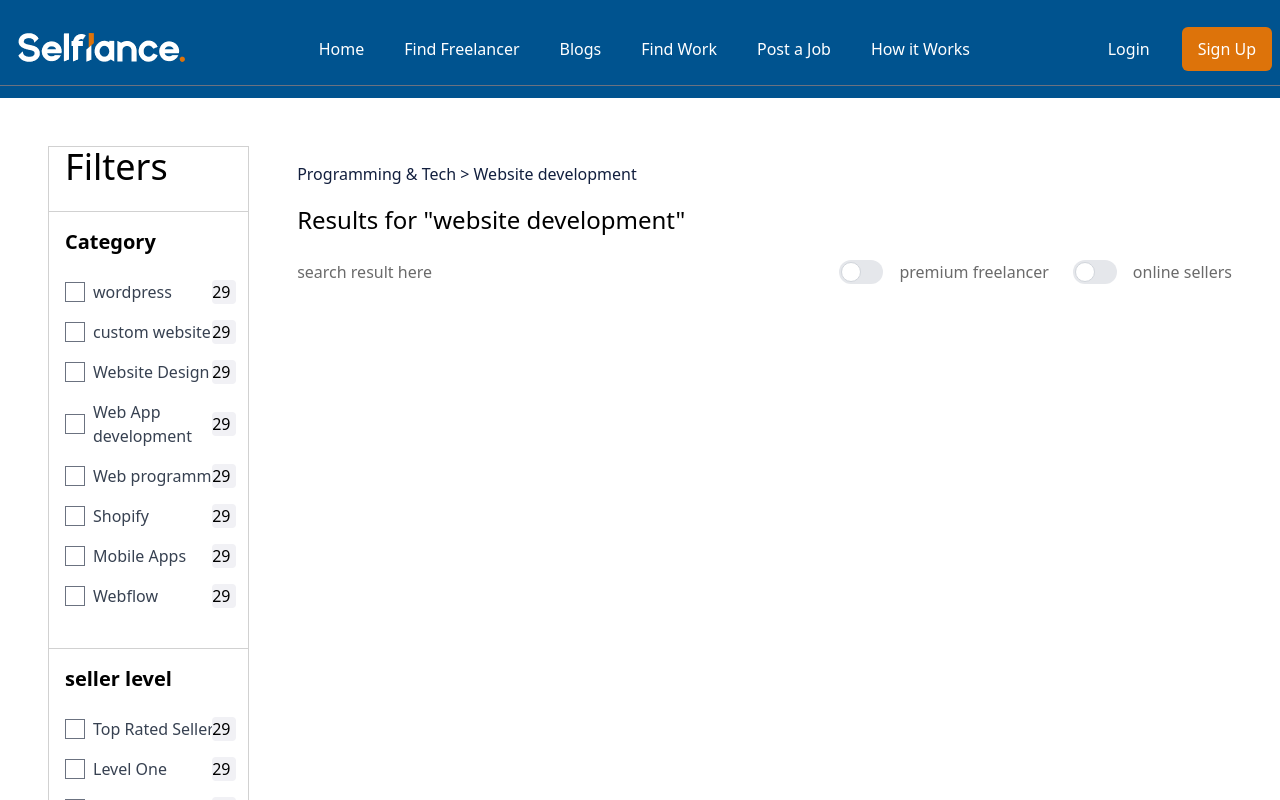
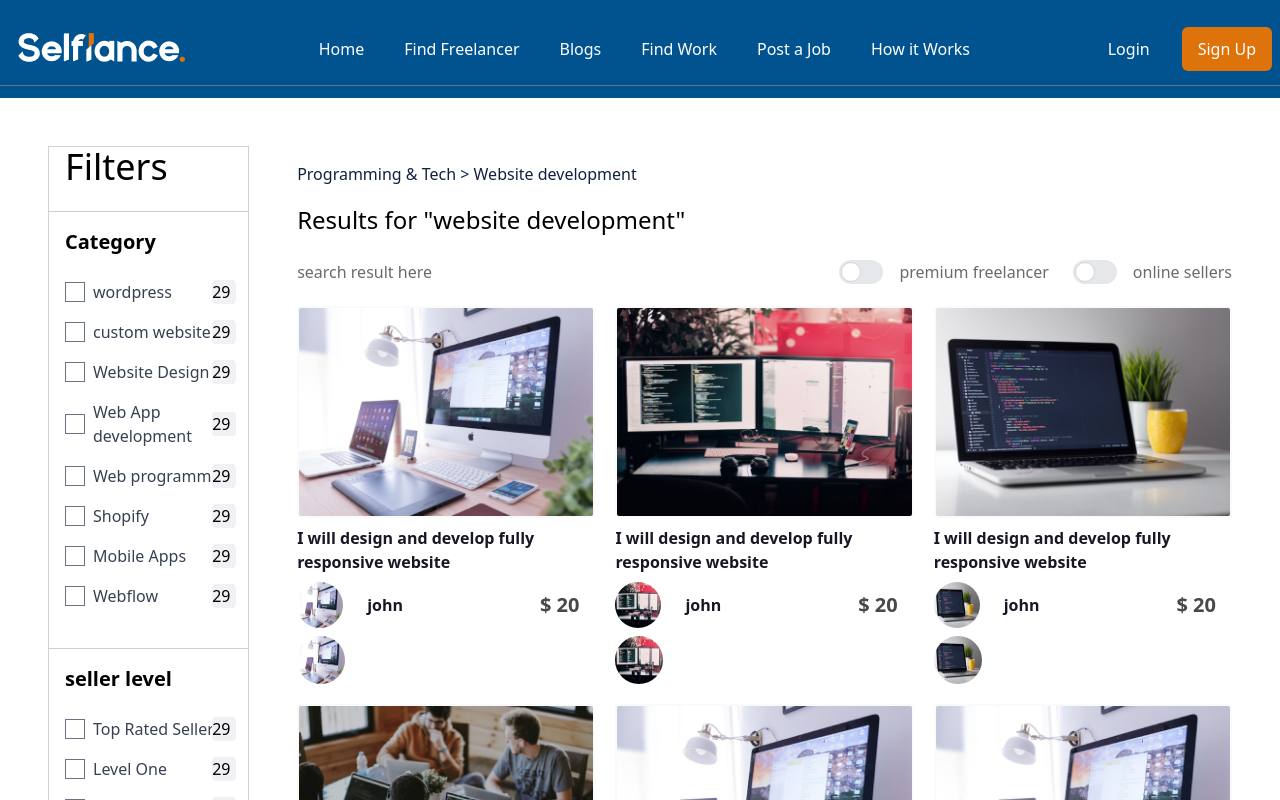
Before and after one commit to herocodecamp/selflance-web-frontend, a React (Create React App) app: page / in a window 1280 px wide. Shown: the top 800 px of the page. Built offline with nearby package versions, Linux system fonts and the light colour scheme.

Commit message:
seller gig details

```diff
--- a/src/components/SearchPageComponent/SearchSeller.js
+++ b/src/components/SearchPageComponent/SearchSeller.js
@@ -1,4 +1,5 @@
 import React from 'react';
+import SellerGig from './SellerGig';
 
 const SearchSeller = () => {
   return (
@@ -7,12 +8,11 @@ const SearchSeller = () => {
         <h4 className='text-[#121F3E]'>Programming & Tech > Website development</h4>
         <h3 className='text-[#000000] text-2xl leading-9'>Results for "website development"
         </h3>
+
         <div className='flex justify-between items-center'>
           <p className='leading-9 text-[#6A6A6A] tracking-normal'>search result here</p>
 
           <div className='flex space-x-6'>
-
-
             <label className="relative inline-flex items-center cursor-pointer">
               <input type="checkbox" value="" className="sr-only peer" />
               <div className="w-11 h-6 bg-gray-200 peer-focus:outline-none peer-focus:ring-4 peer-focus:ring-blue-300 dark:peer-focus:ring-blue-800 rounded-full peer dark:bg-gray-700 peer-checked:after:translate-x-full peer-checked:after:border-white after:content-[''] after:absolute after:top-[8px] after:left-[2px] after:bg-white after:border-gray-300 after:border after:rounded-full after:h-5 after:w-5 after:transition-all dark:border-gray-600 peer-checked:bg-blue-600"></div>
@@ -25,11 +25,10 @@ const SearchSeller = () => {
               <div className="w-11 h-6 bg-gray-200 peer-focus:outline-none peer-focus:ring-4 peer-focus:ring-blue-300 dark:peer-focus:ring-blue-800 rounded-full peer dark:bg-gray-700 peer-checked:after:translate-x-full peer-checked:after:border-white after:content-[''] after:absolute after:top-[8px] after:left-[2px] after:bg-white after:border-gray-300 after:border after:rounded-full after:h-5 after:w-5 after:transition-all dark:border-gray-600 peer-checked:bg-blue-600"></div>
               <span className="text-[#6A6A6A] leading-9 ml-4">online sellers</span>
             </label>
-
-
-
           </div>
         </div>
+
+        <SellerGig />
 
       </div>
     </div>
--- /dev/null
+++ b/src/components/SearchPageComponent/SellerGig.js
@@ -0,0 +1,76 @@
+import React from 'react';
+import image1 from '../../Assets/Active_Gig_1.png'
+import image2 from '../../Assets/Active_Gig_2.png'
+import image3 from '../../Assets/Active_Gig_3.png'
+import image4 from '../../Assets/Active_Gig_4.png'
+import image5 from '../../Assets/Active_Gig_1.png'
+import image6 from '../../Assets/Active_Gig_1.png'
+import image7 from '../../Assets/Active_Gig_1.png'
+import image8 from '../../Assets/Active_Gig_1.png'
+import image9 from '../../Assets/Active_Gig_1.png'
+import SellerGigsDetails from './SellerGigsDetails';
+
+const Gigs = [
+  {
+    _id: 1,
+    title: "I will design and develop fully responsive website",
+    image: image1
+  },
+  {
+    _id: 2,
+    title: "I will design and develop fully responsive website",
+    image: image2
+  },
+  {
+    _id: 3,
+    title: "I will design and develop fully responsive website",
+    image: image3
+  },
+  {
+    _id: 4,
+    title: "I will design and develop fully responsive website",
+    image: image4
+  },
+  {
+    _id: 5,
+    title: "I will design and develop fully responsive website",
+    image: image5
+  },
+  {
+    _id: 6,
+    title: "I will design and develop fully responsive website",
+    image: image6
+  },
+
+  {
+    _id: 7,
+    title: "I will design and develop fully responsive website",
+    image: image7
+  },
+  {
+    _id: 8,
+    title: "I will design and develop fully responsive website",
+    image: image8
+  },
+  {
+    _id: 9,
+    title: "I will design and develop fully responsive website",
+    image: image9
+  },
+]
+
+
+const SellerGig = () => {
+  return (
+    <div className='grid grid-cols-1 md:gird-cols-2 lg:grid-cols-3 grid gap-5'>
+      {
+        Gigs?.map(gig => <SellerGigsDetails
+          key={gig._id}
+          gig={gig}
+        ></SellerGigsDetails>)
+      }
+    </div>
+  );
+};
+
+export default SellerGig;
--- /dev/null
+++ b/src/components/SearchPageComponent/SellerGigsDetails.js
@@ -0,0 +1,30 @@
+import React from 'react';
+
+const SellerGigsDetails = ({ gig }) => {
+  return (
+    <div>
+      <div className='bg-[ #FFFFFF] rounded-lg space-y-2 relative'>
+        <div>
+          <img src={gig.image} className="rounded w-[296] h-[154] border-2 border-[#FAFAFB]" alt="alt" />
+        </div>
+        <h2 className='font-poppins  text-[#171725] leading-6 font-semibold'>{gig.title}</h2>
+
+        <div>
+          <div className='flex items-center space-x-6'>
+            <img className="w-[46px] h-[46px] rounded-full" src={gig.image} alt="img" />
+            <p className='text-[#171725] font-semibold leading-6'>john</p>
+
+            <span className='text-[#484848] font-bold text-xl absolute right-4'>$ 20</span>
+          </div>
+        </div>
+        <div class="flex flex-wrap">
+          <img class="w-12 h-12 rounded-full" src={gig.image} alt="Friend 1" />
+
+        </div>
+      </div>
+
+    </div>
+  );
+};
+
+export default SellerGigsDetails;
```
